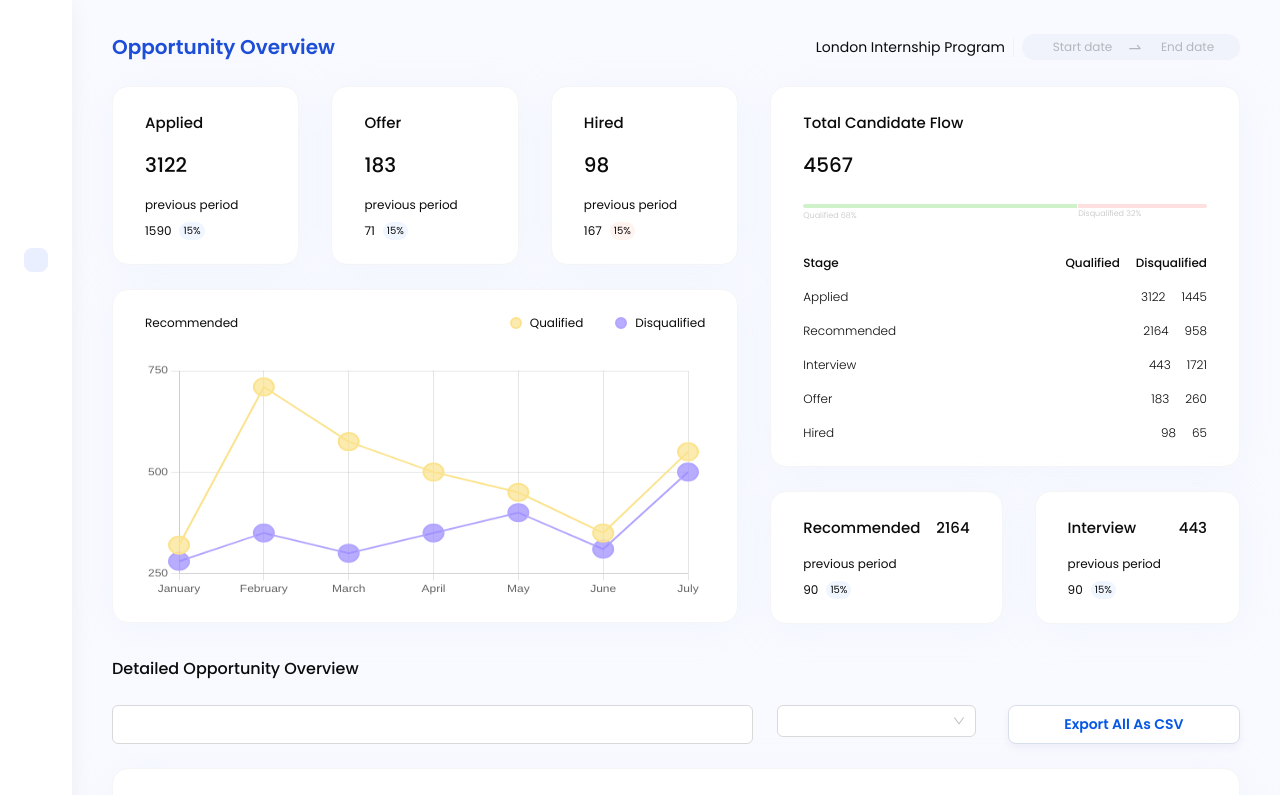
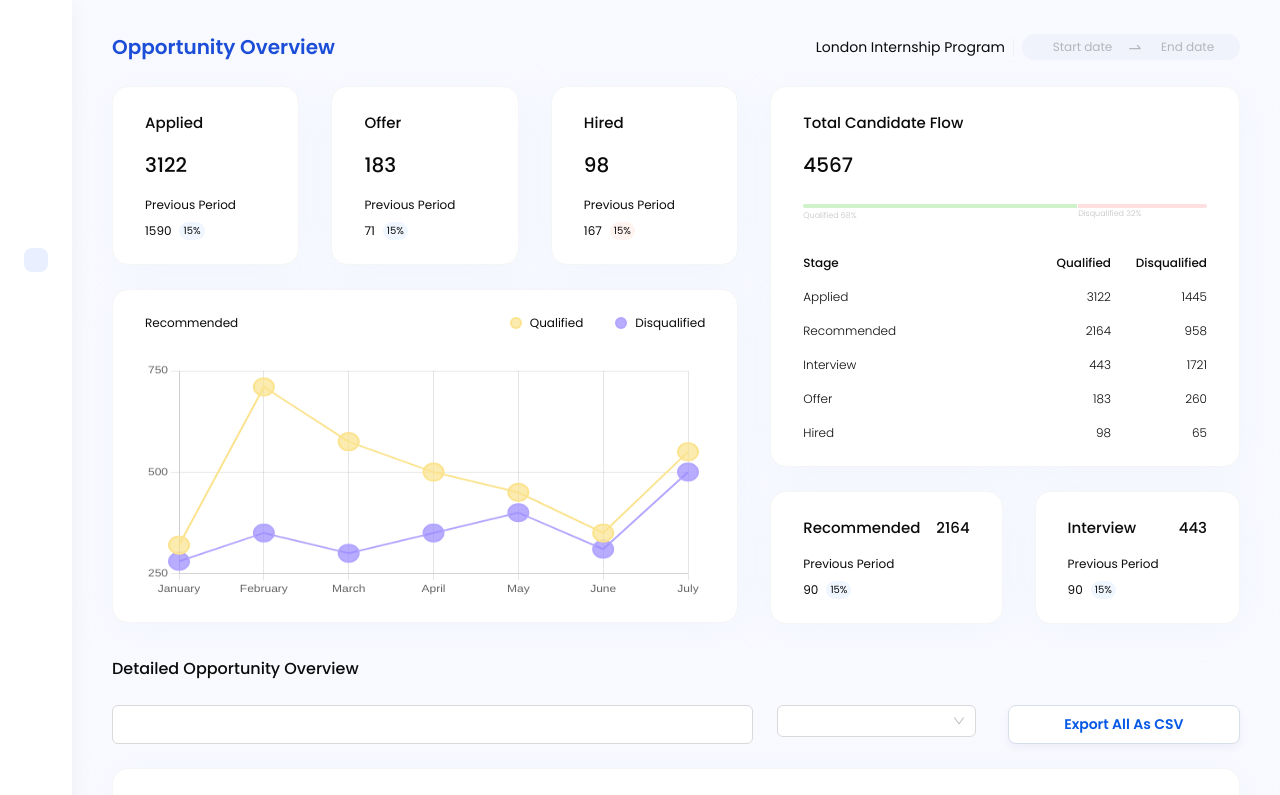
Before and after one commit to mohamedkhaled4053/Task2, a React (Create React App) app: page / in a window 1280 px wide. Shown: the top 795 px of the page. Built offline with nearby package versions, Linux system fonts and the light colour scheme.

Commit message:
fix flow table style and other styles

```diff
--- a/src/components/ChartOverView/Flow/style.scss
+++ b/src/components/ChartOverView/Flow/style.scss
@@ -1,5 +1,4 @@
 .flow {
-  text-transform: capitalize;
   .flow-top {
     display: flex;
     flex-direction: column;
@@ -52,6 +51,10 @@
       div {
         display: flex;
         gap: 16px;
+        * {
+          width: 80px;
+          text-align: end;
+        }
       }
     }
     .flow-table-head {
--- a/src/components/ChartOverView/LineChart/style.scss
+++ b/src/components/ChartOverView/LineChart/style.scss
@@ -1,5 +1,4 @@
 .card.chart {
-  text-transform: capitalize;
   display: flex;
   flex-direction: column;
   gap: 24px;
--- a/src/components/ChartOverView/StatCard/style.scss
+++ b/src/components/ChartOverView/StatCard/style.scss
@@ -11,7 +11,6 @@
     font-weight: 500;
     .stat {
       font-size: 15px;
-      text-transform: capitalize;
     }
     .count {
       font-size: 20px;
--- a/src/components/Employer/style.scss
+++ b/src/components/Employer/style.scss
@@ -11,7 +11,6 @@
     .employer-name {
       font-size: 14px;
       font-weight: 500;
-      text-transform: capitalize;
     }
     .employer-icons {
       display: flex;
--- a/src/components/Main/style.scss
+++ b/src/components/Main/style.scss
@@ -3,6 +3,7 @@
   width: 100%;
   background: #f9faff;
   padding: 32px 40px;
+  text-transform: capitalize;
 
   & > .header {
     display: flex;
```
